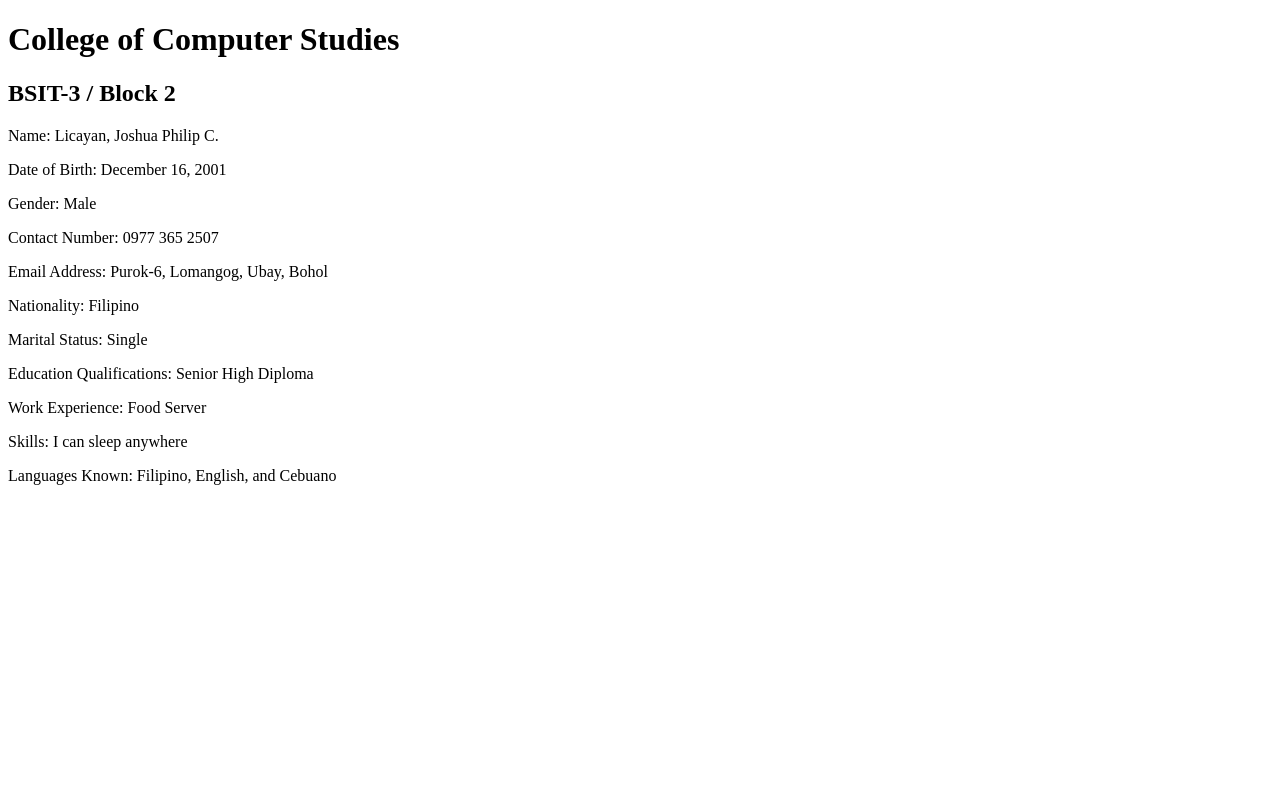
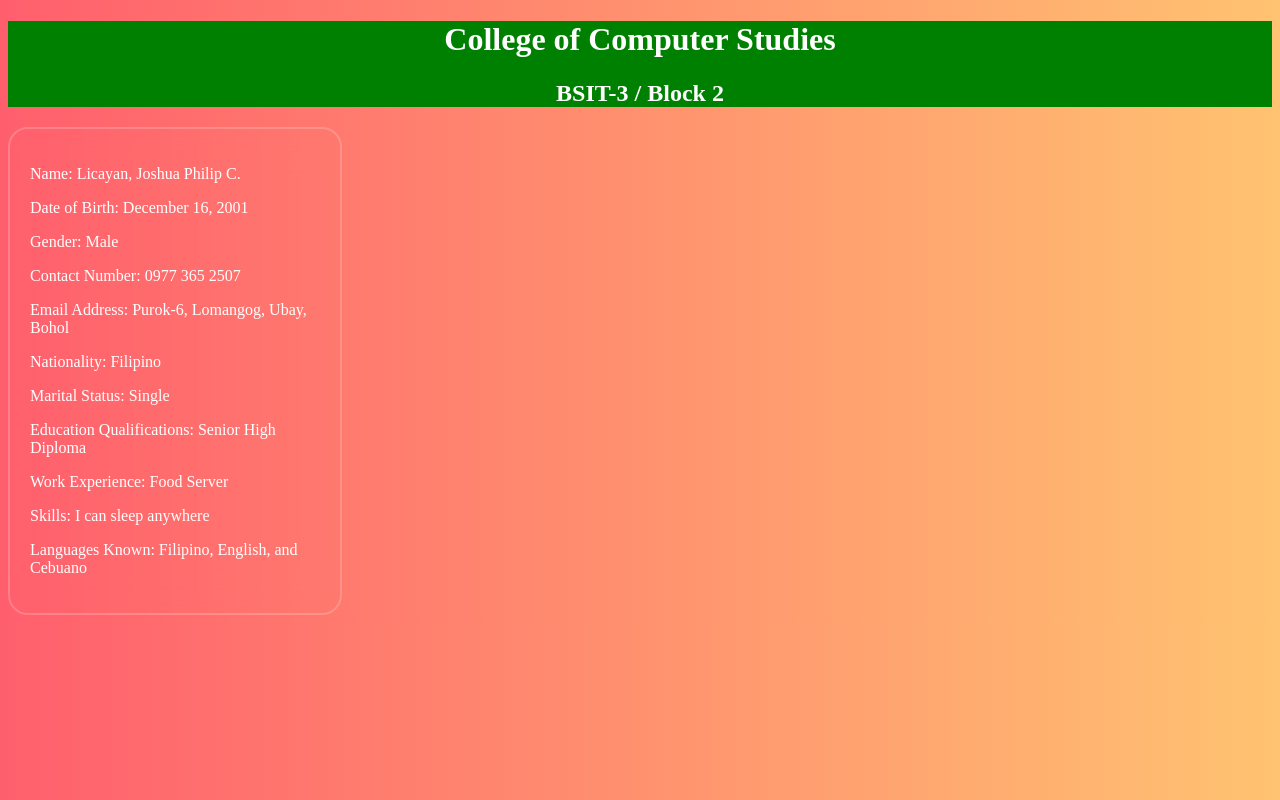
Before and after one commit to CaptureMe21/B2_12_Licayan, a plain HTML site: page index.html in a window 1280 px wide. Drawn offline with Linux system fonts and the light colour scheme.

Commit message:
Saved CSS File

```diff
--- a/index.html
+++ b/index.html
@@ -5,7 +5,7 @@
     <meta charset="UTF-8">
     <meta http-equiv="X-UA-Compatible" content="IE=edge">
     <meta name="viewport" content="width=device-width, initial-scale=1.0">
-    <link rel="stylesheet" href="/style.css">
+    <link rel="stylesheet" href="style.css">
 
     <title>Lastname_Firstname_Act_Project</title>
 </head>
--- /dev/null
+++ b/style.css
@@ -0,0 +1,35 @@
+body{
+    background-image: linear-gradient(to right ,#FF5F6D, #FFC371);
+    background-size: cover;
+}
+.title{
+    background-color:green;
+}
+
+.title h1{
+    justify-content: center;
+    align-items: center;
+    display: flex;
+    color: white;
+}
+
+.title h2{
+    justify-content: center;
+    align-items: center;
+    display: flex;
+    color: white;
+}
+
+.text .container{
+    width: 290px;
+    border: 2px solid rgba(255, 255, 255, .2);
+    background-color: transparent;
+    backdrop-filter: blur(20px);
+    padding: 20px 20px 20px 20px;
+    border-radius: 20px;
+}
+.text p{
+    color: white;
+    justify-content: center;
+    align-items: center;
+}
```
